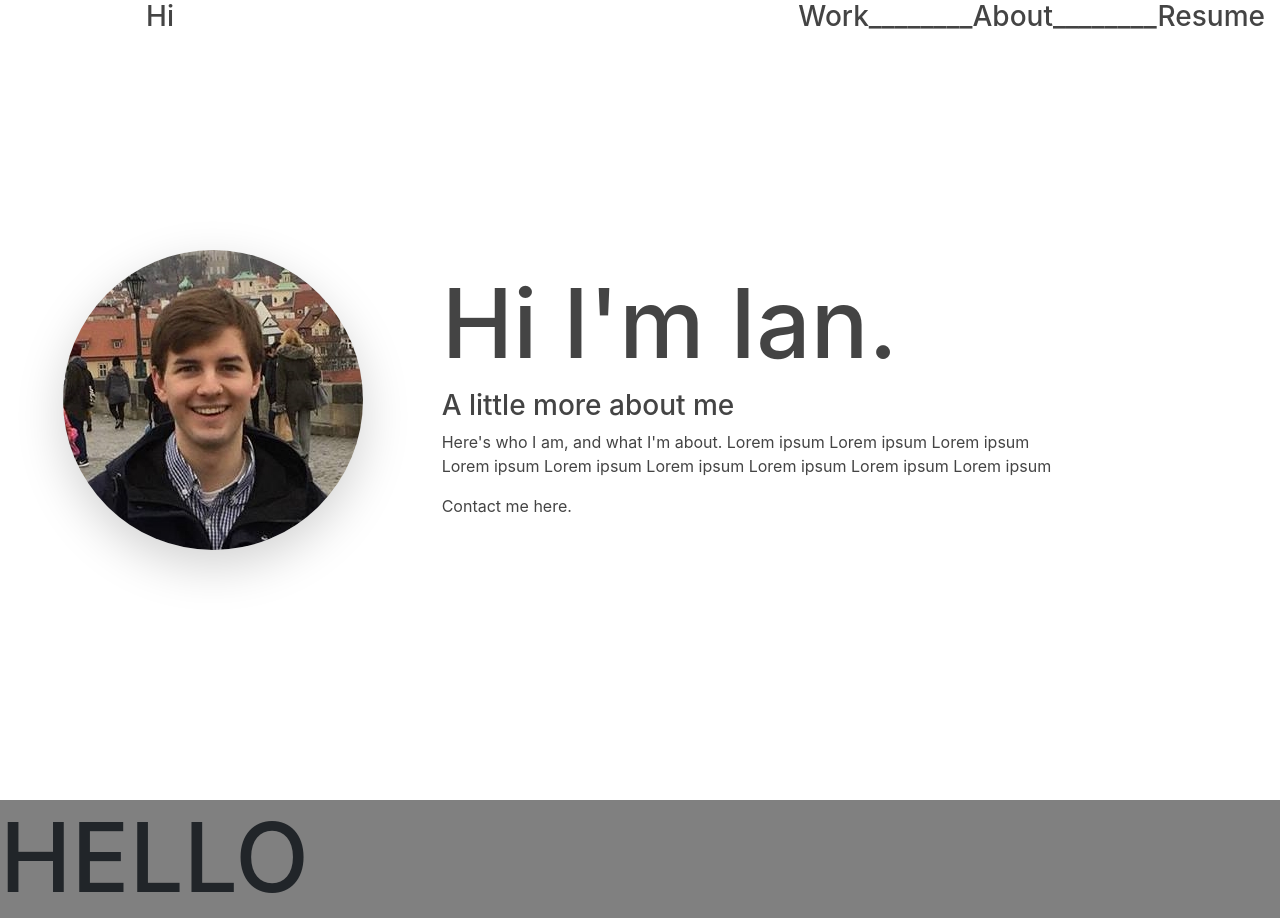
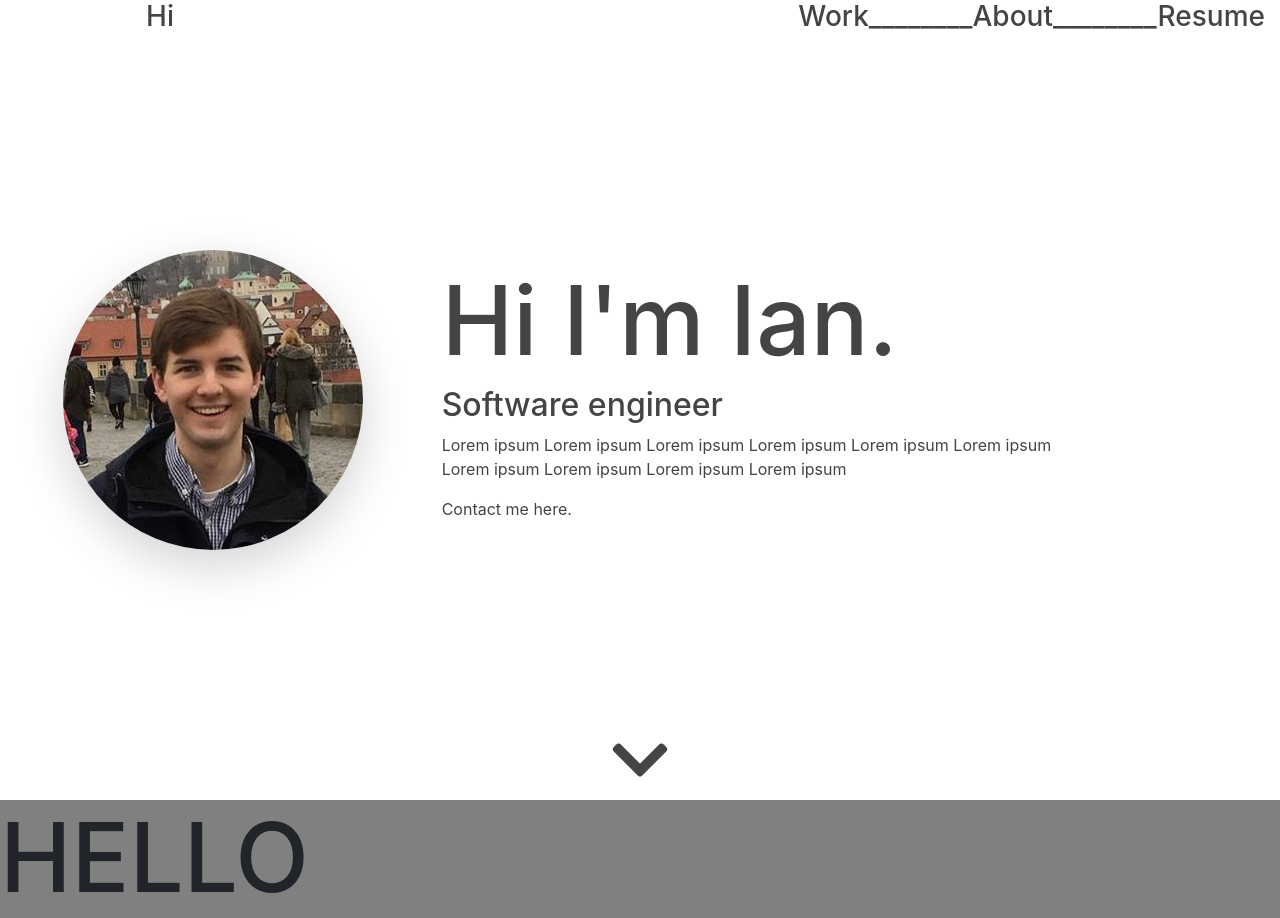
Before and after one commit to IanWohlersUW/Personal-Website, a plain HTML site: page index.html in a window 1280 px wide. Shown: the top 918 px of the page. Drawn offline with nearby package versions, Linux system fonts and the light colour scheme.

Commit message:
Add nav arrow

```diff
--- a/css/style.css
+++ b/css/style.css
@@ -11,3 +11,25 @@ header {
 h1 {
     font-size: 6rem;
 }
+
+.nav-arrow {
+    position: relative;
+    color: #444444;
+    font-size: 4rem;
+    transition: 0.5s;
+}
+
+.nav-arrow:hover {
+    color: grey;
+    transform: translate(0px, 10px);
+    transition: 0.5s;
+}
+
+@keyframes movement {
+    0% {
+        bottom: 0px;
+    }
+    100% {
+        bottom: 10px;
+    }
+}
--- a/index.html
+++ b/index.html
@@ -8,6 +8,7 @@
       <!-- Styling-->
     <meta name="viewport" content="width=device-width, initial-scale=1.0">
     <link rel="stylesheet" href="https://stackpath.bootstrapcdn.com/bootstrap/4.1.1/css/bootstrap.min.css">
+    <link rel="stylesheet" href="https://use.fontawesome.com/releases/v5.4.1/css/all.css" integrity="sha384-5sAR7xN1Nv6T6+dT2mhtzEpVJvfS3NScPQTrOxhwjIuvcA67KV2R5Jz6kr4abQsz" crossorigin="anonymous">
     <link rel="stylesheet" href="./css/style.css">
 </head>
 <body>
@@ -31,8 +32,8 @@
             </div>
             <div class="col-6 align-self-center" id="yellow">
                 <h1>Hi I'm Ian.</h1>
-                <h3>A little more about me</h3>
-                <p>Here's who I am, and what I'm about. Lorem ipsum Lorem ipsum Lorem ipsum Lorem ipsum Lorem ipsum Lorem ipsum Lorem ipsum Lorem ipsum Lorem ipsum</p>
+                <h2>Software engineer</h2>
+                <p>Lorem ipsum Lorem ipsum Lorem ipsum Lorem ipsum Lorem ipsum Lorem ipsum Lorem ipsum Lorem ipsum Lorem ipsum Lorem ipsum </p>
                 <p>Contact me here.</p>
             </div>
             <div class="col-2 align-self-center">
@@ -40,13 +41,15 @@
         </div>
 
         <div class="row justify-content-center h-25">
-            <div class="col-4 align-self-start">
+            <div class="col-5 align-self-start">
                 <h1></h1>
             </div>
-            <div class="col-4 align-self-end">
+            <div class="col-2 align-self-end text-center">
+                <h2><a href="#">
+                    <i class="fa fa-chevron-down nav-arrow" aria-hidden="true"></i>
+                </a></h2>
             </div>
-            <div class="col-4 align-self-center text-center">
-                <h1></h1>
+            <div class="col-5 align-self-center">
             </div>
         </div>
     </header>
```
